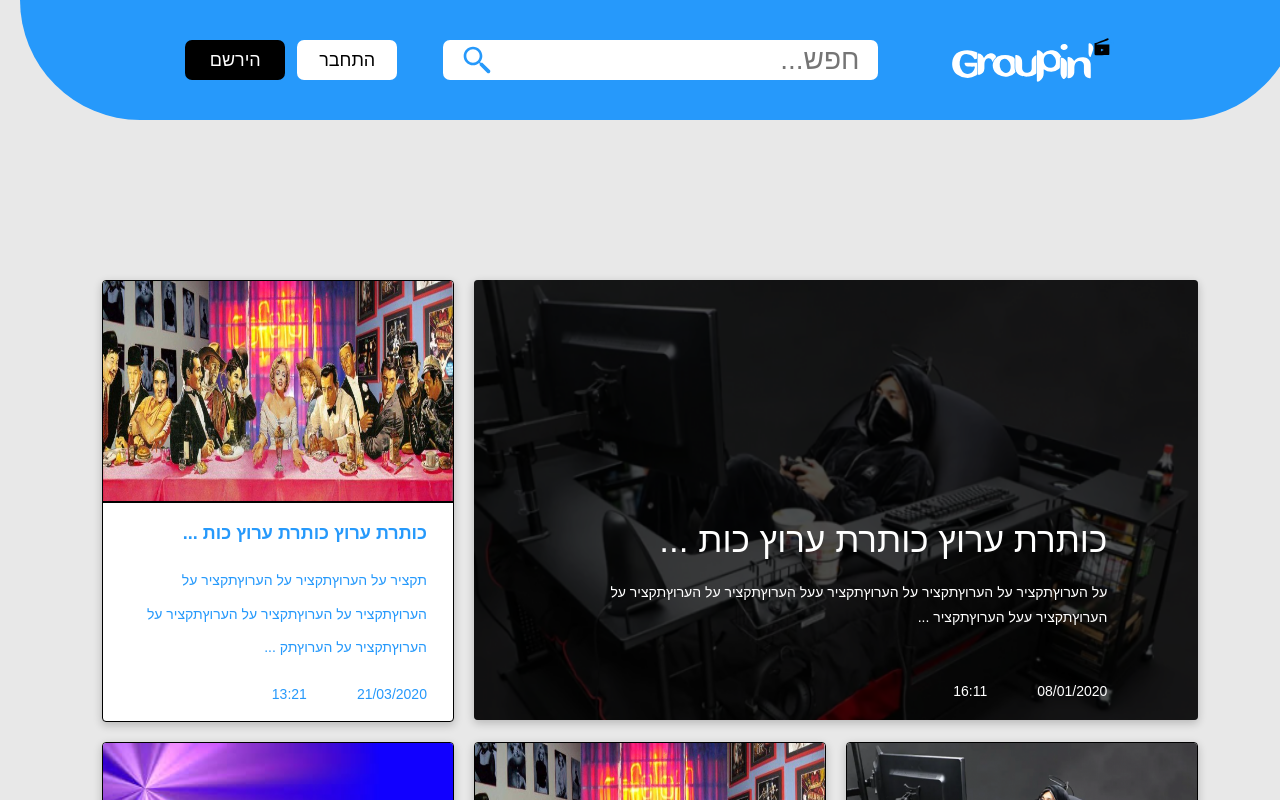
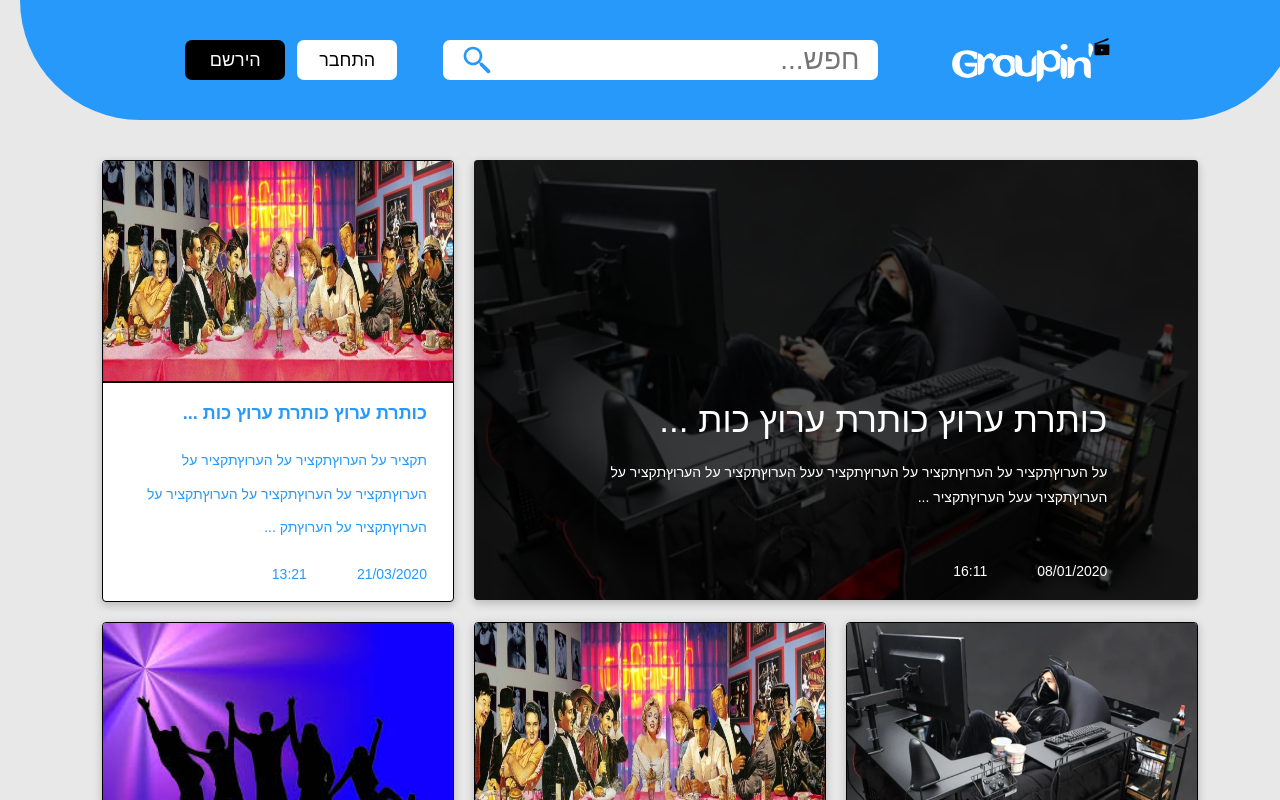
Before and after one commit to Groupin0/Groupin-Frontend, a React (Create React App) app: page / in a window 1280 px wide. Shown: the top 800 px of the page. Built offline with nearby package versions, Linux system fonts and the light colour scheme.

Commit message:
make navbar sticky

```diff
--- a/src/components/Navbar/Navbar.scss
+++ b/src/components/Navbar/Navbar.scss
@@ -2,14 +2,20 @@ $blue: #2699FB;
 $navHeight: 120px;
 
 .Navbar {
+  box-sizing: border-box;
   background-color: $blue;
   height: $navHeight;
+  width: 100%;
+  position: fixed;
+  top: 0;
+  z-index: 10001;
   border-radius: 0 0 $navHeight $navHeight;
   padding: 0 $navHeight;
   display: flex;
   flex-direction: row;
   justify-content: space-between;
   align-items: center;
+  overflow: hidden;
 
   &__account {
     flex: 1;
```
